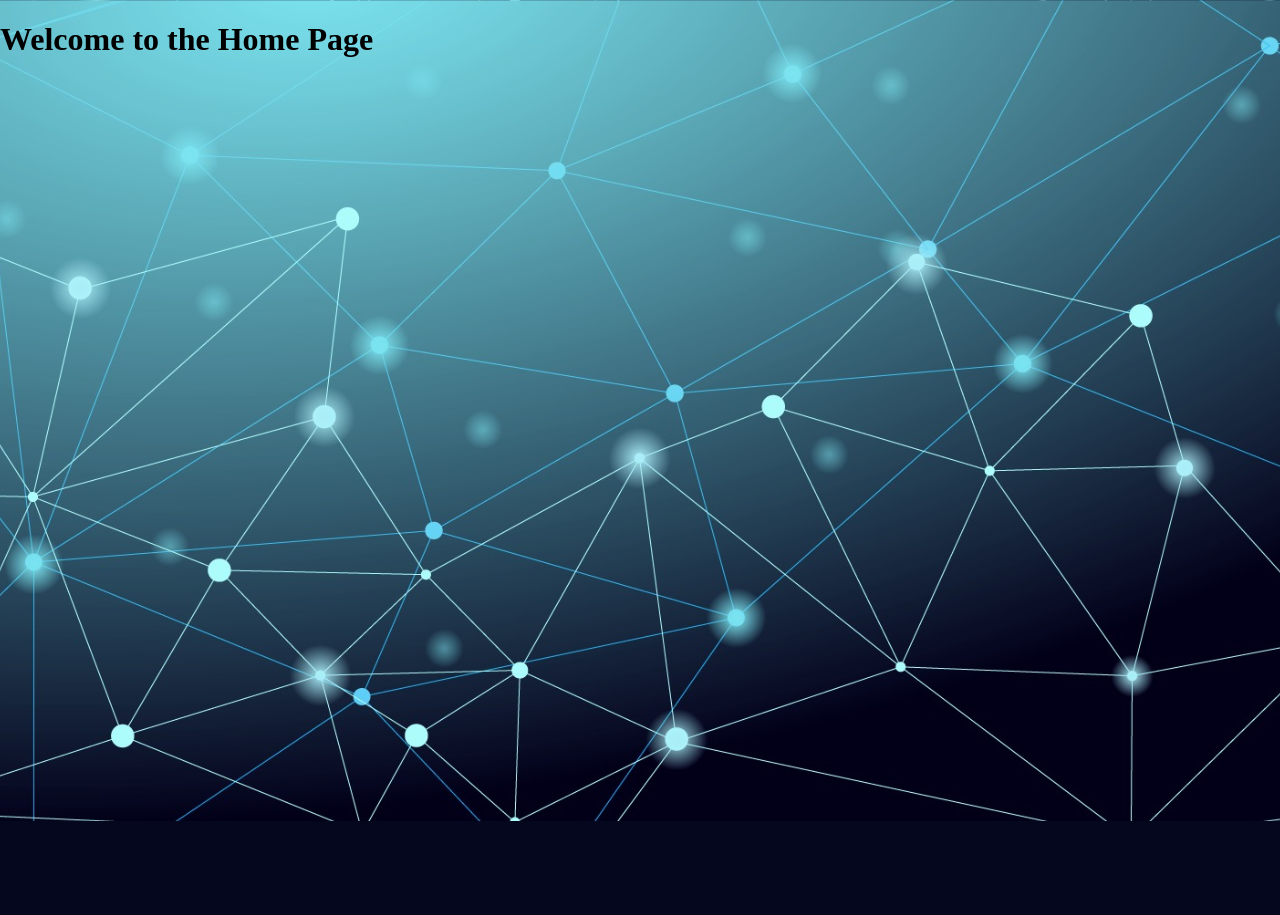
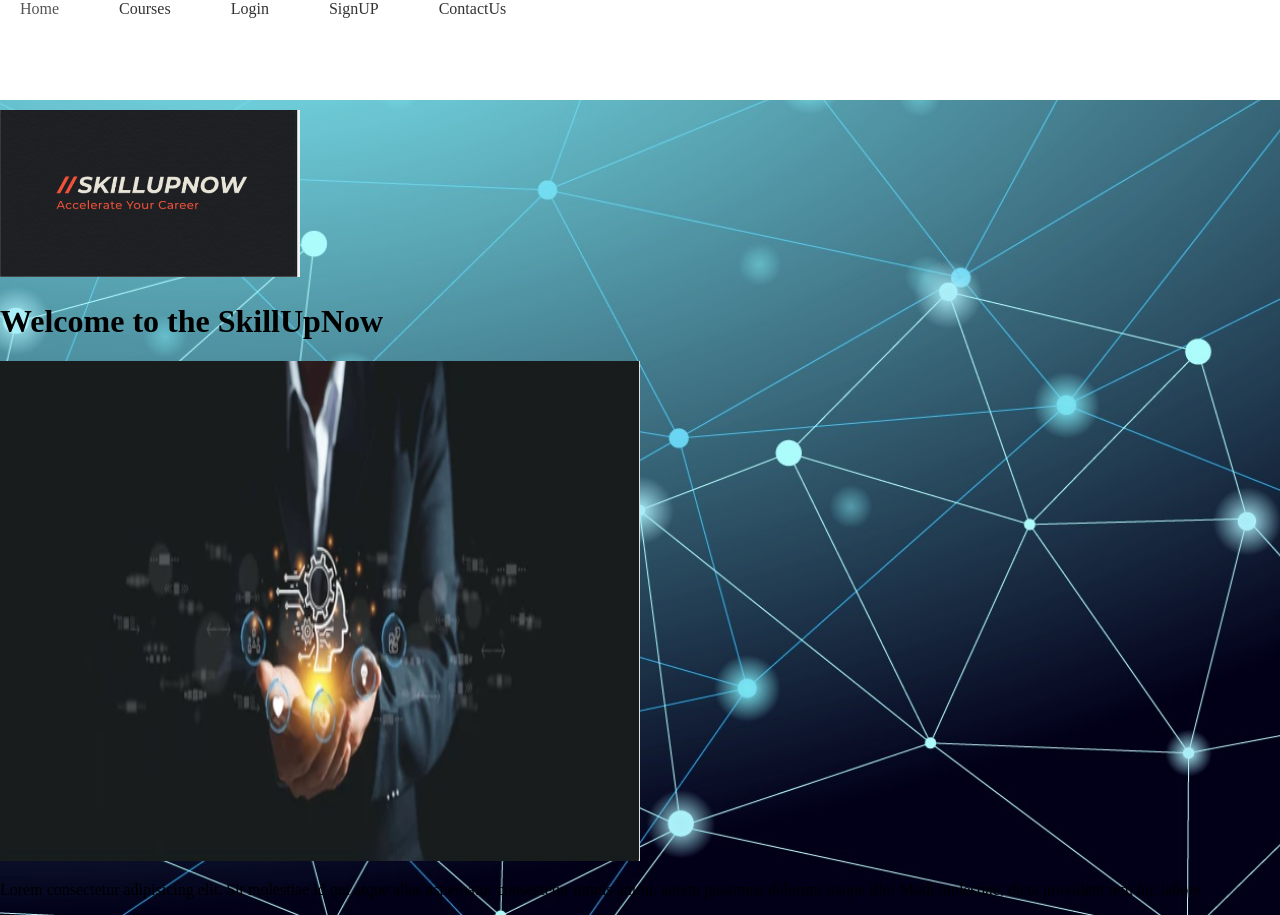
Before and after one commit to Sujeet735242/E-LearningWeb, a Django app: template Home/templates/landing_page.html in a window 1280 px wide. Before the commit the page ends 821 px from the top, so only its background shows below. Run offline with Django 4.2, Linux system fonts and the light colour scheme; the template is opened without the code that fills it, so the values that code supplies are empty.

Commit message:
landing page created and signup, lofin features added

```diff
--- a/Home/static/css/styles.css
+++ b/Home/static/css/styles.css
@@ -1,5 +1,23 @@
 /* static/css/styles.css */
-body {
+.logo
+{
+  width: 300px;
+  height: auto;
+  margin-top: 10px;
+}
+
+.container
+{
+  width: 100%;
+}
+.right_part
+{
+  width: 50%;
+  height: 500px;
+}
+
+body
+{
     /* Specify the URL of the background image */
     background-image: url('/static/images/background.jpg');
 
@@ -12,3 +30,35 @@ body {
     min-height: 100vh;
     margin: 0;
 }
+
+nav
+{
+    background-color: white;
+    height: 100px;
+  }
+
+  nav ul {
+    list-style: none;
+    padding: 0;
+    margin: 0;
+    display: flex; /* Use 'flex' to create a horizontal menu */
+  }
+
+  nav li {
+    margin-right: 20px;
+  }
+
+  nav li:last-child {
+    margin-right: 0; /* Remove the margin on the last menu item */
+  }
+
+  nav a {
+    text-decoration: none;
+    color: #333;
+    padding: 20px;
+    text-align: ;
+  }
+
+  nav a:hover {
+    color: #555; /* Change color on hover */
+  }
--- a/Home/static/js/script.js
+++ b/Home/static/js/script.js
@@ -1,23 +1 @@
-// Add any JavaScript code you need for your landing page here
-
-// Example: Smooth scroll to sections when clicking on navigation links
-document.addEventListener('DOMContentLoaded', function () {
-    const navLinks = document.querySelectorAll('nav a');
-
-    navLinks.forEach(link => {
-        link.addEventListener('click', function (event) {
-            event.preventDefault();
-            const target = document.querySelector(link.getAttribute('href'));
-            const headerOffset = 60;
-            const elementPosition = target.getBoundingClientRect().top;
-            const offsetPosition = elementPosition - headerOffset;
-
-            window.scrollBy({
-                top: offsetPosition,
-                behavior: 'smooth'
-            });
-        });
-    });
-});
-
-// Add more JavaScript code as needed for your landing page
+// Write javascipt code here
--- a/Home/templates/landing_page.html
+++ b/Home/templates/landing_page.html
@@ -6,9 +6,27 @@
     <meta name="viewport" content="width=device-width, initial-scale=1.0">
     <title>Home</title>
     <link rel="stylesheet" type="text/css" href="{% static 'css/styles.css' %}">
-    <script src="{% static 'js/script.js' %}" defer></script>
+    <script src=""></script>
 </head>
 <body>
-    <h1>Welcome to the Home Page</h1>
+    <! --this div is for Menu-->
+    <nav>
+        <ul>
+            <li><a href="">Home</a></li>
+            <li><a href="">Courses</a></li>
+            <li><a href="/Home/login/" target="_blank">Login</a></li>
+            <li><a href="/Home/signup/" target="_blank">SignUP</a></li>
+            <li><a href="">ContactUs</a></li>
+        </ul>
+    </nav>
+    <header>
+        <img src="/static/images/Logo.png" alt="My Company Logo" class="logo">
+    </header>
+    <h1>Welcome to the SkillUpNow</h1>
+    <div class="container">
+        <img src="/static/images/skill.png" alt="your_skills" class="right_part">
+    </div>
+
+    <p>Lorem consectetur adipisicing elit. Sit molestiae id qui atque alias aspernatur consectetur omnis animi, autem possimus dolorum itaque illo! Modi molestiae, dicta provident rem hic labore.</p>
 </body>
 </html>
--- /dev/null
+++ b/Home/templates/logged_in_page.html
@@ -0,0 +1,2 @@
+<!--this page for showing after login the user-->
+<h1>Welcome,<h3>this is your learning or courses page</h3></h1>
--- a/Home/urls.py
+++ b/Home/urls.py
@@ -3,6 +3,11 @@ from django.urls import path
 from .views import *
 
 urlpatterns = [
-    path('home-page/',HomePage, name='HomePage'),
-    path('about/',About, name='About'),
+    path('homepage/',HomePage, name='HomePage'),
+    path('signup/',signUp, name='signUp'),
+    path('login/',login,name='login'),
+    path('loggedin/',handleLogin,name='handleLogin'),
+    path('newuser/',handleSignUp, name='handleSignUp'),
+    path('logout/',logout,name='logout'),
+    path('learn/',courses,name='courses'),
 ]
```
Also changed, not shown: Home/templates/login.html (added, +29 -0 lines), Home/templates/sign_in.html (added, +17 -0 lines), Home/templates/sign_up.html (added, +33 -0 lines), Home/views.py (+51 -5 lines), Home/static/images/Logo.png (added), Home/static/images/skill.png (added), db.sqlite3.
